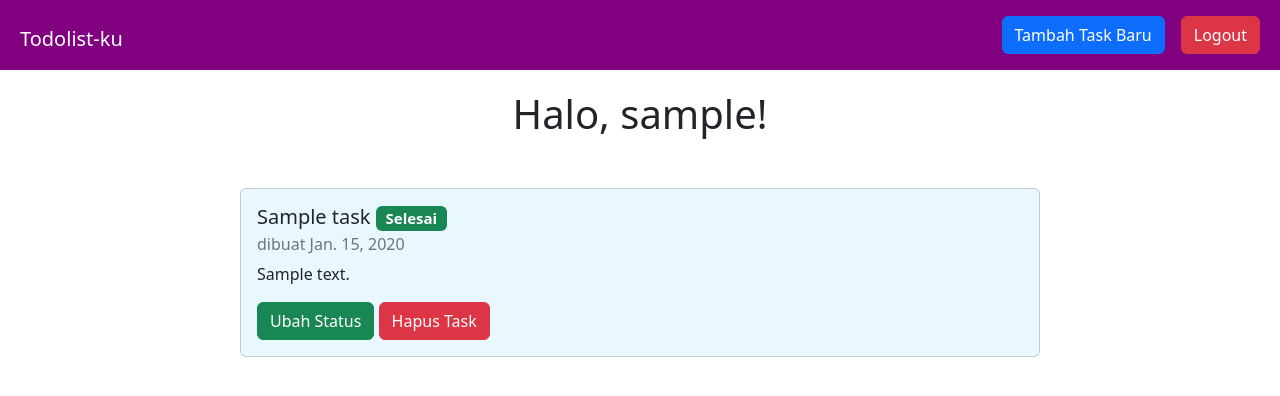
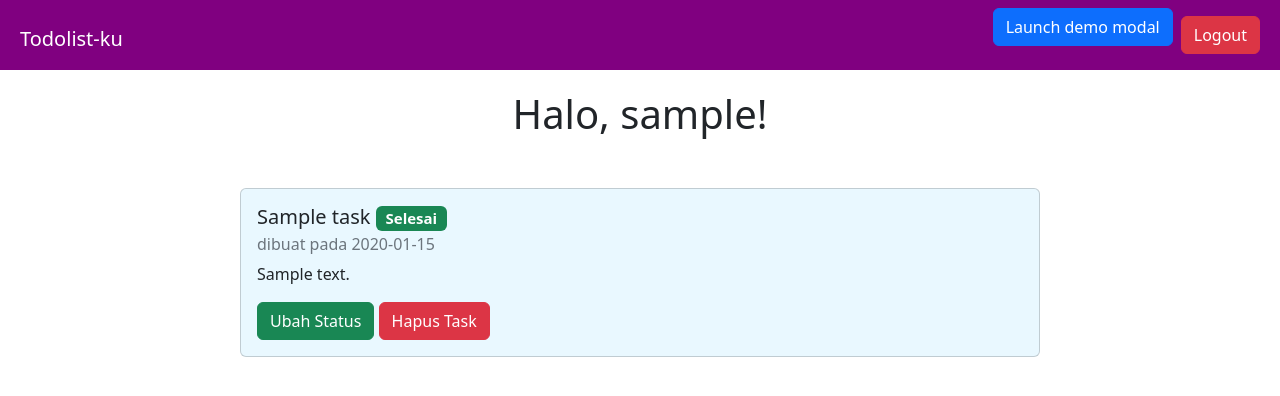
Before and after one commit to febriankimhan/tugas2-pbp, a Django app: page /todolist/ in a window 1280 px wide. Shown: the top 396 px of the page. Run offline with Django 4.2, Linux system fonts and the light colour scheme; a user stored in the database is signed in; tables that the repository leaves empty hold one stand-in row (values such as "Sample post").

Commit message:
tes tugas6

```diff
--- a/templates/base.html
+++ b/templates/base.html
@@ -7,6 +7,7 @@
   <meta name="viewport" content="width=device-width, initial-scale=1.0">
   <link href="https://cdn.jsdelivr.net/npm/bootstrap@5.2.1/dist/css/bootstrap.min.css" rel="stylesheet" integrity="sha384-iYQeCzEYFbKjA/T2uDLTpkwGzCiq6soy8tYaI1GyVh/UjpbCx/TYkiZhlZB6+fzT" crossorigin="anonymous">
   <link rel="stylesheet" href="{% static 'css/style.css' %}">
+  <script src="https://ajax.googleapis.com/ajax/libs/jquery/3.6.0/jquery.min.js"></script>
   {% block meta %}
   {% endblock meta %}
 </head>
--- a/todolist/templates/todolist.html
+++ b/todolist/templates/todolist.html
@@ -18,6 +18,51 @@
 {% endblock meta %}
 
 {% block content %}
+<div class="modal fade" id="addTaskModal" tabindex="-1" aria-labelledby="addTaskModalLabel" aria-hidden="true">
+    <div class="modal-dialog">
+        <div class="modal-content">
+            <div class="modal-header">
+                <h1 class="modal-title fs-5" id="addTaskModalLabel">Tambah Task Baru</h1>
+                <button type="button" class="btn-close" data-bs-dismiss="modal" aria-label="Close"></button>
+            </div>
+            <form id="formTaskBaru" onsubmit="return false;">
+                <div class="modal-body">
+                    {% csrf_token %}
+                    <div class="mb-3">
+                        <label for="exampleFormControlInput1" class="form-label">Judul</label>
+                        <input type="text" class="form-control" id="exampleFormControlInput1" name="task_title">
+                    </div>
+                    <div class="mb-3">
+                        <label for="exampleFormControlTextarea1" class="form-label">Deskripsi</label>
+                        <textarea class="form-control" id="exampleFormControlTextarea1" rows="3" name="task_description"></textarea>
+                    </div>
+                </div>
+                <div class="modal-footer">
+                    <button type="button" class="btn btn-secondary" data-bs-dismiss="modal">Cancel</button>
+                    <button id="submitTaskBaru" type="submit" class="btn btn-success" value="Submit">Simpan</button>
+                </div>
+            </form>
+        </div>
+    </div>
+</div>
+<div class="modal fade" id="exampleModal" tabindex="-1" aria-labelledby="exampleModalLabel" aria-hidden="true">
+    <div class="modal-dialog">
+      <div class="modal-content">
+        <div class="modal-header">
+          <h1 class="modal-title fs-5" id="exampleModalLabel">Modal title</h1>
+          <button type="button" class="btn-close" data-bs-dismiss="modal" aria-label="Close"></button>
+        </div>
+        <div class="modal-body">
+          ...
+        </div>
+        <div class="modal-footer">
+          <button type="button" class="btn btn-secondary" data-bs-dismiss="modal">Close</button>
+          <button type="button" class="btn btn-primary">Save changes</button>
+        </div>
+      </div>
+    </div>
+  </div>
+
 <body style="margin-bottom: 100px;">
     <nav class="navbar navbar-expand-lg" style="background-color: purple;">
         <div class="container-fluid">
@@ -30,7 +75,12 @@
             </div>
             <ul class="navbar-nav me-auto mb-2 mb-lg-0">
                 <li class="nav-item">
-                    <a class="btn btn-primary m-2" type="button" href="{% url 'todolist:create-task' %}">Tambah Task Baru</a>
+                    <!-- <button type="button" class="btn btn-primary m-2" data-bs-toggle="modal" data-bs-target="#addTaskModal">
+                        Launch demo modal
+                    </button>                       -->
+                    <button type="button" class="btn btn-primary" data-bs-toggle="modal" data-bs-target="#exampleModal">
+                        Launch demo modal
+                    </button>
                 </li>
                 <li class="nav-item">
                     <a class="btn btn-danger m-2" type="button" href="{% url 'todolist:logout' %}">Logout</a>
@@ -39,7 +89,7 @@
         </div>
     </nav>
 
-    {% if todolist %}
+    <!-- {% if todolist %}
         <h1 style="text-align: center; margin-top: 20px; margin-bottom: 50px;">Halo, {{username}}!</h1>
         {% for task in todolist %}
             <div class="card mb-3">
@@ -56,7 +106,6 @@
                     <p class="card-text">{{task.description}}</p>
                     <a class="btn btn-success" href="change-status/{{ task.id }}">Ubah Status</a>
                     <a class="btn btn-danger" href="delete-task/{{ task.id }}">Hapus Task</a>
-
                 </div>
             </div>
         {% endfor %}
@@ -64,5 +113,81 @@
         <h1 style="text-align: center; margin-top: 20px;">Halo, {{username}}!</h1>
         <p style="text-align: center;">Kamu tidak punya todolist, nih.</p>
     {% endif %}
+ -->
+    <div id="top-content"></div>
+    <div id="todolist-cards"></div>
 </body>
+
+<script>
+    async function getTodolist() {
+        return fetch("/todolist/json/").then((res) => res.json())
+    }
+
+    async function refreshTodolist() {
+        document.getElementById("top-content").innerHTML = ""
+        document.getElementById("todolist-cards").innerHTML = ""
+
+        const todolist = await getTodolist()
+        if(todolist) {
+            topContent = `
+            <h1 style="text-align: center; margin-top: 20px; margin-bottom: 50px;">Halo, {{username}}!</h1>
+            `
+        } else {
+            topContent = `
+            <h1 style="text-align: center; margin-top: 20px;">Halo, {{username}}!</h1>
+            <p style="text-align: center;">Kamu tidak punya todolist, nih.</p>
+            `
+        }
+        document.getElementById("top-content").innerHTML = topContent
+
+        let todolistCardsString = ``
+        todolist.forEach((item) => {
+            todolistCardsString += `
+            <div class="card mb-3">
+                <div class="card-body">
+                    <h5 class="card-title">
+                        ${item.fields.title}
+            `
+            if(item.fields.is_finished) {
+                todolistCardsString += `
+                <span class="badge text-bg-success">Selesai</span>
+                `
+            }
+            else {
+                todolistCardsString += `
+                <span class="badge text-bg-secondary">Belum Selesai</span>
+                `
+            }
+            todolistCardsString += `
+                    </h5>
+                    <h6 class="card-subtitle mb-2 text-muted">dibuat pada ${item.fields.date}</h6>
+                    <p class="card-text">${item.fields.description}</p>
+                    <a class="btn btn-success" href="change-status/{{ task.id }}">Ubah Status</a>
+                    <a class="btn btn-danger" href="delete-task/{{ task.id }}">Hapus Task</a>
+                </div>
+            </div>
+            `
+        })
+
+        document.getElementById("todolist-cards").innerHTML = todolistCardsString
+    }
+
+    function addTodolist() {
+        fetch(`/todolist/add/`, {
+            method: "POST",
+            body: new FormData(document.querySelector("#formTaskBaru"))
+        }).then(refreshTodolist)
+        return false
+    }
+
+    function deleteTodolist(id) {
+        fetch(`/todolist/delete/${id}`, {
+            method: "GET"
+        }).then(refreshTodolist)
+        return false
+    }
+
+    document.getElementById("submitTaskBaru").onclick = addTodolist
+    refreshTodolist()
+</script>
 {% endblock content %}
--- a/todolist/urls.py
+++ b/todolist/urls.py
@@ -10,5 +10,8 @@ urlpatterns = [
     path('logout/', logout_user, name='logout'),
     path('create-task/', create_task, name='create-task'),
     path('change-status/<int:id>', change_task_status, name='change-status'),
-    path('delete-task/<int:id>', delete_task, name='delete-task')
+    path('delete-task/<int:id>', delete_task, name='delete-task'),
+    path('json/', show_todolist_json, name='show_todolist_json'),
+    path('add/', add_todolist, name='add_todolist'),
+    path('delete/<int:id>', delete_todolist, name='delete_todolist'),
 ]
--- a/todolist/views.py
+++ b/todolist/views.py
@@ -8,6 +8,8 @@ from django.contrib import messages
 import datetime
 from django.http import HttpResponseRedirect
 from django.urls import reverse
+from django.http import HttpResponse, HttpResponseNotFound
+from django.core import serializers
 
 from todolist.models import Task
 
@@ -77,3 +79,34 @@ def logout_user(request):
     response = HttpResponseRedirect(reverse('todolist:login'))
     response.delete_cookie('last_login')
     return response
+
+def show_todolist_json(request):
+    data_todolist = Task.objects.all()
+    return HttpResponse(serializers.serialize("json", data_todolist))
+
+def add_todolist(request):
+    if request.method == "POST":
+        title = request.POST.get('task_title')
+        description = request.POST.get('task_description')
+        date = str(datetime.date.today())
+        user = request.user
+
+        new_task = Task(
+            title=title,
+            description=description,
+            date=date,
+            user=user
+        )
+        new_task.save()
+
+        return HttpResponse(b"CREATED", status=201)
+
+    return HttpResponseNotFound()
+
+def delete_todolist(request, id):
+    this_task = Task.objects.get(id=id)
+    if this_task.user == request.user:
+        this_task.delete()
+        return HttpResponse(b"DELETED", status=201)
+
+    return HttpResponseNotFound()
```
